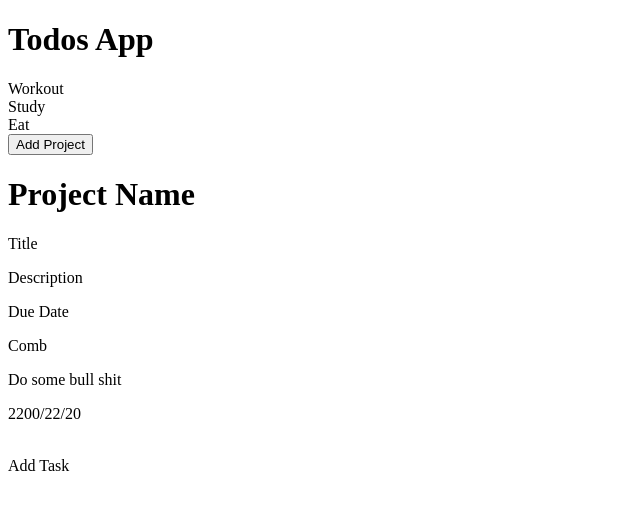
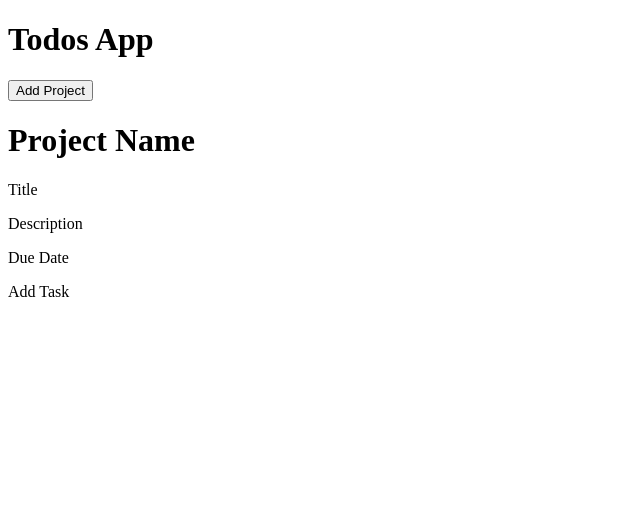
Before and after one commit to Cherifi-Houdaifa/Todo-List, a plain HTML site: page index.html in a window 1280 px wide. Shown: the whole page, without its empty margins (0-640 px from the left). Drawn offline with Linux system fonts and the light colour scheme.

Commit message:
finsihed the app

```diff
--- a/index.html
+++ b/index.html
@@ -9,15 +9,6 @@
         <div class="projects-bar">
             <h1>Todos App</h1>
             <div class="projects">
-                <div class="project">
-                    Workout
-                </div>
-                <div class="project">
-                    Study
-                </div>
-                <div class="project">
-                    Eat
-                </div>
             </div>
             <div class="btn">
                 <input type="button" value="Add Project" id="add-project">
@@ -31,12 +22,6 @@
                     <p id="title">Title</p>
                     <p id="description">Description</p>
                     <p id="date" style="margin-right: 105px;">Due Date</p>
-                </div>
-                <div class="task">
-                    <p id="title">Comb</p>
-                    <p id="description">Do some bull shit</p>
-                    <p id="date">2200/22/20</p>
-                    <img src="" alt="" id="remove-task">
                 </div>
                 <div id="add-task">Add Task</div>
             </div>
```
